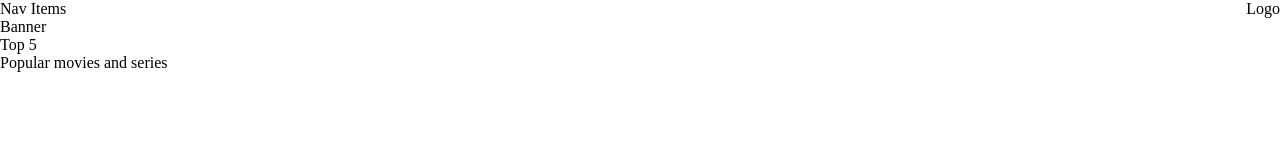
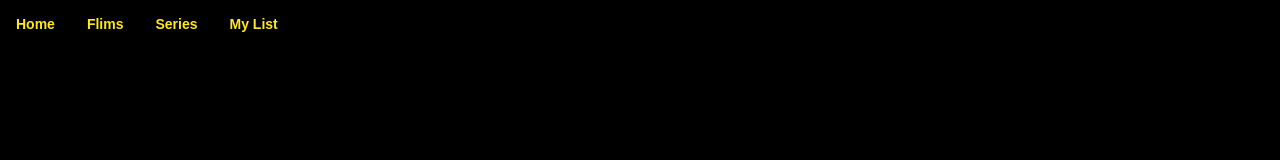
Before and after one commit to angelawong3/starwars-fansite, a plain HTML site: page index.html in a window 1280 px wide. Drawn offline with Linux system fonts and the light colour scheme; a web font is replaced by a local one.

Commit message:
style bg and navbar

```diff
--- a/assets/css/styles.css
+++ b/assets/css/styles.css
@@ -1,5 +1,22 @@
+:root {
+  font-family: "Didact Gothic", sans-serif;
+  --logo-black: #000000;
+  --black-rgb: 20, 20, 20;
+  --logo-yellow: #ffe81f;
+  --vader-darkgrey: #242424;
+  --vader-grey: #dfdfdf;
+  --lightsaber-red: #6b0f15;
+  --vader-red: #ff0000;
+  --vader-purple-grey: #2d2b3c;
+}
+
+html {
+  font-size: 10px;
+}
+
 body {
   margin: 0;
+  background-color: #000000;
 }
 
 /* nav bar style */
@@ -7,10 +24,33 @@ body {
   display: flex;
   flex-direction: row;
   justify-content: space-between;
+  align-items: center;
+}
+
+.nav-links-container {
+  display: flex;
+  flex-direction: row;
+}
+
+.nav-link {
+  margin: 1.6rem;
+}
+
+.nav-link a {
+  text-decoration: none;
+  font-family: "DotGothic16", sans-serif;
+  font-size: 1.4rem;
+  font-weight: bolder;
+  color: var(--logo-yellow);
+}
+
+.nav-link a:hover {
+  color: var(--vader-grey);
 }
 
 @media screen and (max-width: 596px) {
-  .nav-container {
+  .nav-container,
+  .nav-links-container {
     flex-direction: column;
     align-items: center;
   }
--- a/index.html
+++ b/index.html
@@ -5,6 +5,12 @@
     <meta http-equiv="X-UA-Compatible" content="IE=edge" />
     <meta name="viewport" content="width=device-width, initial-scale=1.0" />
     <title>Star Wars Fan Site</title>
+    <link rel="preconnect" href="https://fonts.googleapis.com" />
+    <link rel="preconnect" href="https://fonts.gstatic.com" crossorigin />
+    <link
+      href="https://fonts.googleapis.com/css2?family=Didact+Gothic&family=DotGothic16&display=swap"
+      rel="stylesheet"
+    />
     <link rel="stylesheet" href="./assets/css/styles.css" />
   </head>
   <body>
@@ -12,7 +18,29 @@
     <header>
       <!-- flex container -->
       <nav class="nav-container">
-        <div>Nav Items</div>
+        <!-- nav links div flex container -->
+        <div class="nav-links-container">
+          <!-- nav link -->
+          <div class="nav-link">
+            <a href="#">Home</a>
+          </div>
+
+          <!-- nav link -->
+
+          <div class="nav-link">
+            <a href="#">Flims</a>
+          </div>
+
+          <!-- nav link -->
+          <div class="nav-link">
+            <a href="#">Series</a>
+          </div>
+
+          <!-- nav link -->
+          <div class="nav-link">
+            <a href="#">My List</a>
+          </div>
+        </div>
         <div>Logo</div>
       </nav>
     </header>
```
